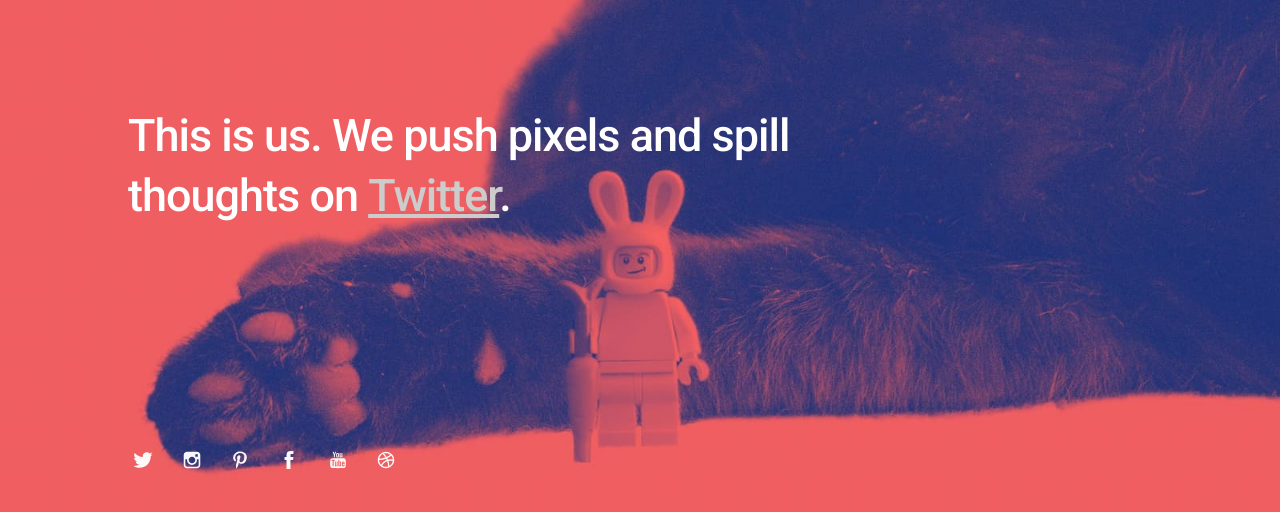
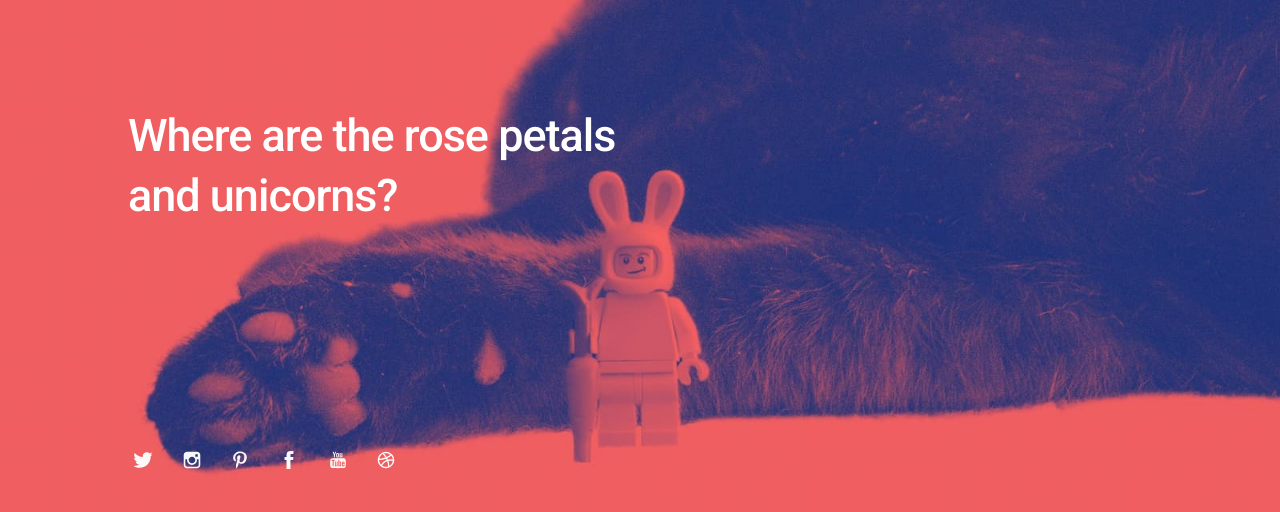
Before and after one commit to Madness101/madness101.githab.io, a plain HTML site: page index.html in a window 1280 px wide. Shown: the part 230-742 px from the top of the page. Drawn offline with Linux system fonts and the light colour scheme.

Commit message:
Headline changed.

```diff
--- a/index.html
+++ b/index.html
@@ -48,7 +48,7 @@
 
 		<div class="bio">
 
-			<p>This is us. We push pixels and spill thoughts on <a href="#">Twitter</a>.</p>
+			<p>Where are the rose petals and unicorns?</p>
 
 		</div>
 
```
